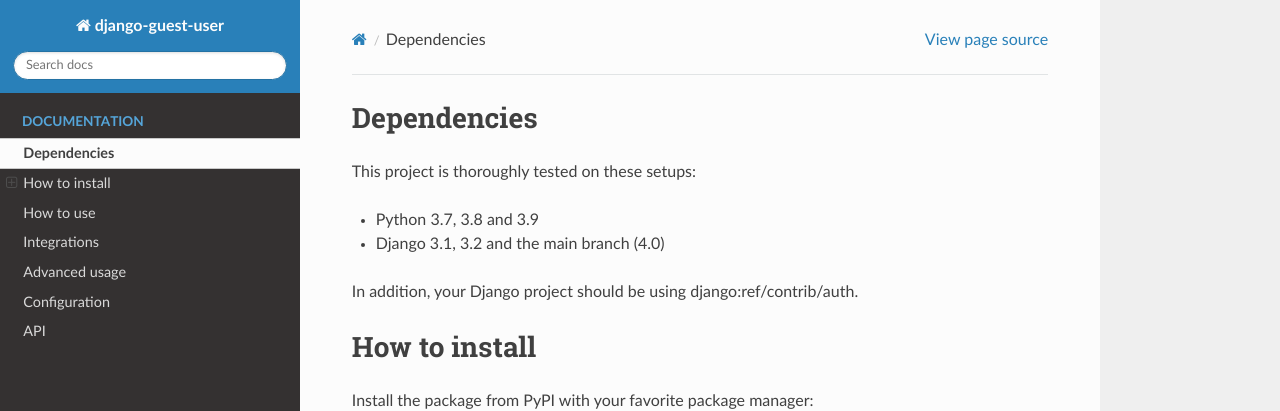
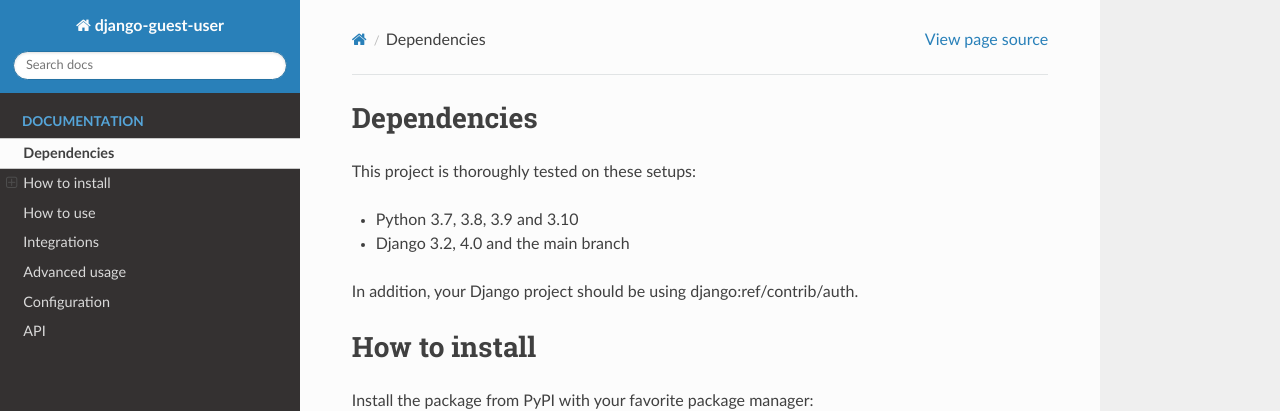
Before and after one commit to julianwachholz/django-guest-user, a Sphinx documentation site: the page built from docs/setup.rst, in a window 1280 px wide and 900 px high. Shown: the top 411 px of the window. Built offline with Sphinx 7.4.7 and the Read the Docs theme 2.0.0, drawn with Linux system fonts in a browser that asks for light colours.

Commit message:
Remove Django 3.1 support from docs

```diff
--- a/docs/setup.rst
+++ b/docs/setup.rst
@@ -3,8 +3,8 @@
 
 This project is thoroughly tested on these setups:
 
-- Python 3.7, 3.8 and 3.9
-- Django 3.1, 3.2 and the main branch (4.0)
+- Python 3.7, 3.8, 3.9 and 3.10
+- Django 3.2, 4.0 and the main branch
 
 In addition, your Django project should be using :doc:`django:ref/contrib/auth`.
 
--- a/pyproject.toml
+++ b/pyproject.toml
@@ -16,8 +16,6 @@
   "Topic :: Software Development :: Libraries :: Python Modules",
   "License :: OSI Approved :: MIT License",
   "Framework :: Django",
-  "Framework :: Django :: 3.0",
-  "Framework :: Django :: 3.1",
   "Framework :: Django :: 3.2",
   "Framework :: Django :: 4.0"
 ]
```
Also changed, not shown: README.md (+1 -1 lines).
